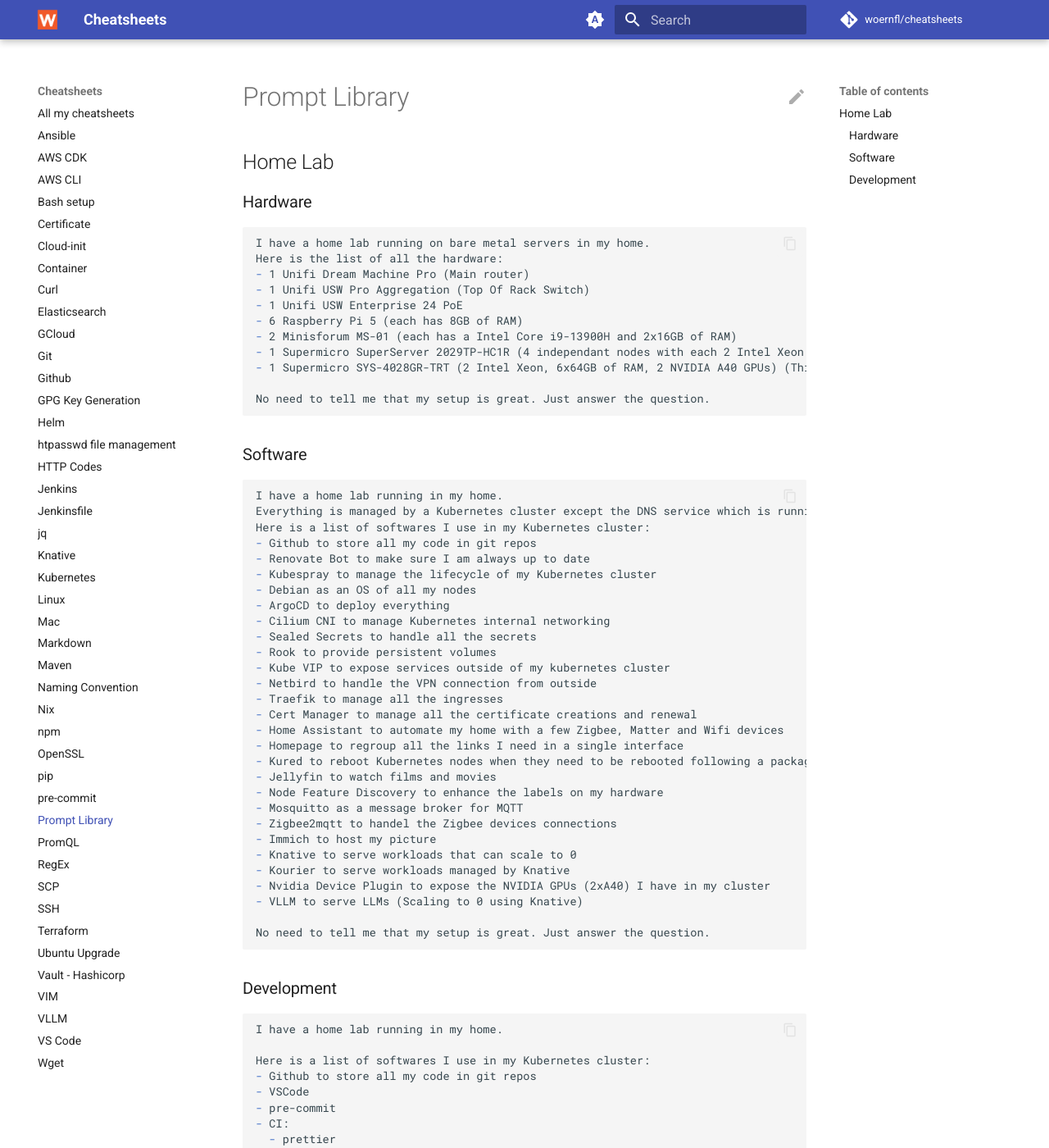
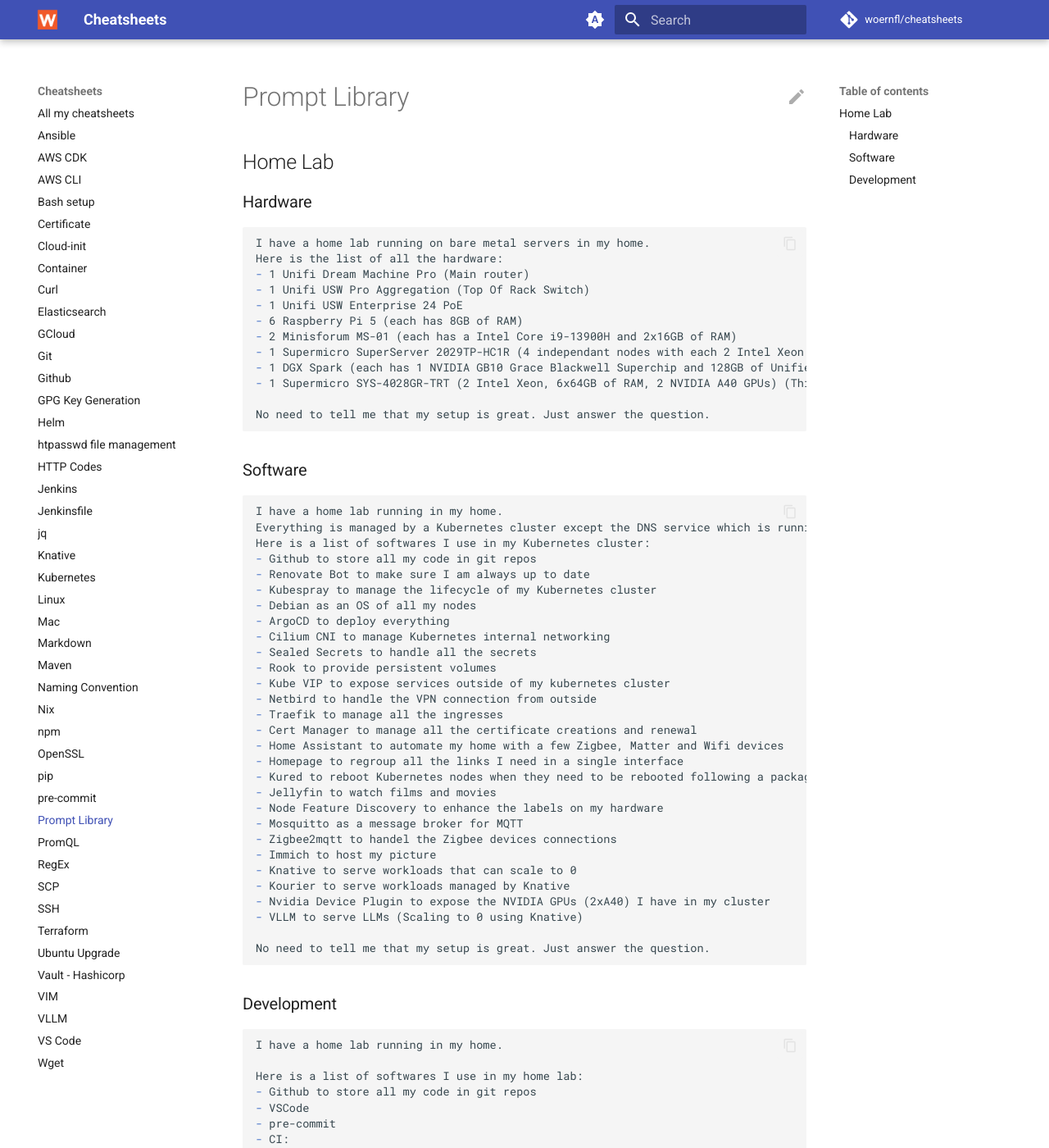
Before and after one commit to woernfl/cheatsheets, an MkDocs documentation site: the page built from docs/prompt-library.md, in a window 1280 px wide and 1400 px high. Shown: the whole window at 82% size. Built offline with MkDocs 1.6.1 and Material for MkDocs 9.7.7, drawn with Linux system fonts in a browser that asks for light colours; comment, search, counter and statistics services are not loaded; some of the changed lines change nothing that is shown; some of the changed text lies outside the part shown.

Commit message:
Revise home lab hardware and software details (#290)
Updated hardware specifications and software list in the home lab documentation.

````diff
--- a/docs/prompt-library.md
+++ b/docs/prompt-library.md
@@ -12,7 +12,8 @@
 - 1 Unifi USW Enterprise 24 PoE
 - 6 Raspberry Pi 5 (each has 8GB of RAM)
 - 2 Minisforum MS-01 (each has a Intel Core i9-13900H and 2x16GB of RAM)
-- 1 Supermicro SuperServer 2029TP-HC1R (4 independant nodes with each 2 Intel Xeon Gold 5120 CPU and 2x32GB of RAM) (This servers can be refred to as the storage servers)
+- 1 Supermicro SuperServer 2029TP-HC1R (4 independant nodes with each 2 Intel Xeon Gold 5120 CPU and 2x32GB of RAM) (There is 2 empty disk slots on each node) (This servers can be refred to as the storage servers)
+- 1 DGX Spark (each has 1 NVIDIA GB10 Grace Blackwell Superchip and 128GB of Unified System Memory) (This servers can be refred to as the spark servers)
 - 1 Supermicro SYS-4028GR-TRT (2 Intel Xeon, 6x64GB of RAM, 2 NVIDIA A40 GPUs) (This server can be refered to as the GPU server)
 
 No need to tell me that my setup is great. Just answer the question.
@@ -57,12 +58,33 @@
 ```markdown
 I have a home lab running in my home.
 
-Here is a list of softwares I use in my Kubernetes cluster:
+Here is a list of softwares I use in my home lab:
 - Github to store all my code in git repos
 - VSCode
 - pre-commit
 - CI:
+  - check-yaml
+  - end-of-file-fixer
+  - trailing-whitespace
+  - check-added-large-files
+  - debug-statements
+  - check-json
+  - check-executables-have-shebangs
+  - check-shebang-scripts-are-executable
+  - check-case-conflict
+  - check-symlinks
+  - destroyed-symlinks
+  - check-merge-conflict
+  - commitizen
+  - gitleaks
+  - yamllint
+  - shellcheck
+  - bashate
   - prettier
+  - doctoc
+  - markdownlint-cli2
+  - cspell
+  - renovate-config-validator
 
 No need to tell me that my setup is great. Just answer the question.
 ```
````
